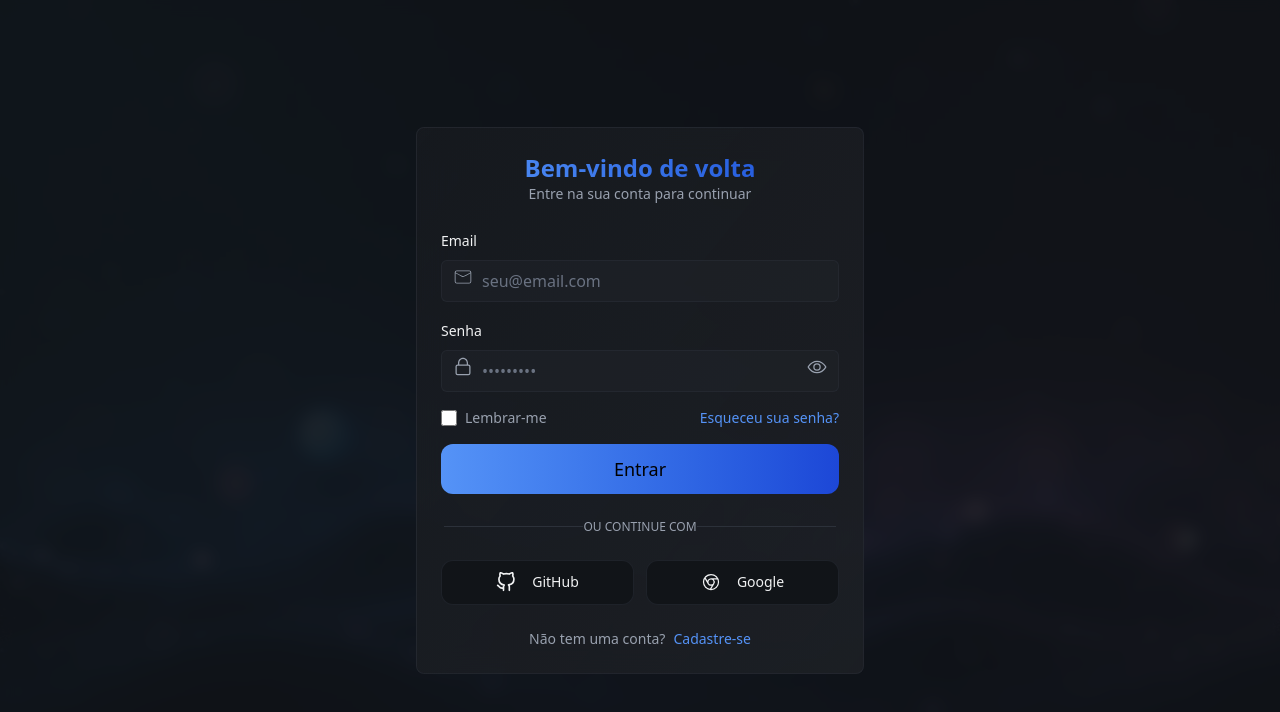
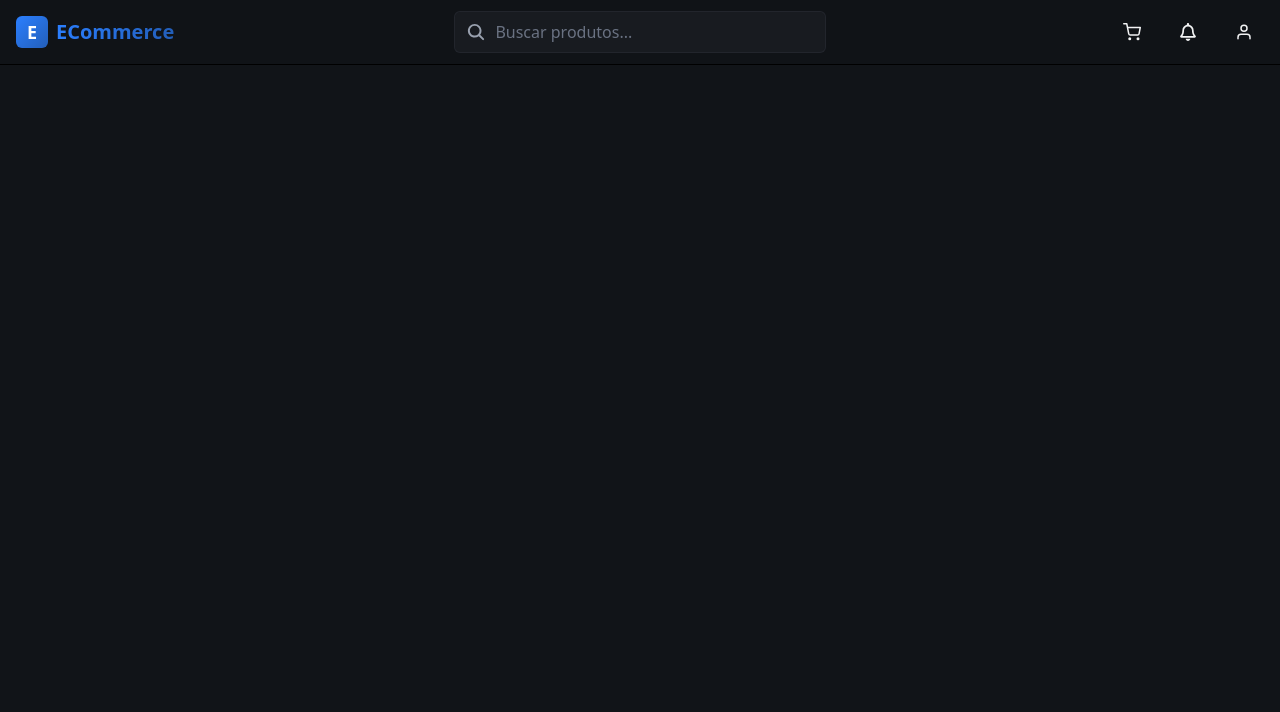
Before and after one commit to fbmcarmo/e-commerce, a Next.js app: page / in a window 1280 px wide. Shown: the top 712 px of the page. Built offline with nearby package versions, Linux system fonts and the light colour scheme.

Commit message:
Header e PageWrapper

```diff
--- a/src/components/CustomButton/index.tsx
+++ b/src/components/CustomButton/index.tsx
@@ -1,8 +1,9 @@
 type CustomButtonProps = {
-    variant?: "primary" | "outline",
-    type?: "button" | "submit" | "reset",
-    className?: string,
-    children: React.ReactNode
+    variant?: "primary" | "outline" | "ghost";
+    type?: "button" | "submit" | "reset";
+    className?: string;
+    children: React.ReactNode;
+    width?: string;
 };
 
 export default function CustomButton({
@@ -10,10 +11,11 @@ export default function CustomButton({
     type = "button",
     className,
     children,
+    width = "w-full"
 }: CustomButtonProps){
 
     function getStyles(){
-        switch(variant){
+        switch (variant){
             case "primary":
                 return `bg-gradient-to-r from-[#5593f7] to-[#1d4fd7] hover:shadow-xl
                         hover:shadow-[#4896ff26] transition-all duration-300 ease-in-out
@@ -22,6 +24,8 @@ export default function CustomButton({
                 return `border border-[#2c313a]/50 rounded-xl
                         bg-[#111418] h-[45px] text-[#F1F2F3] flex items-center
                         justify-center gap-4 transition-all duration-300 ease-in-out cursor-pointer`
+            case "ghost":
+                return `bg-transparent text-[#F1F2F3] flex items-center justify-center`
             default:
                 return ""
         }
@@ -30,7 +34,7 @@ export default function CustomButton({
     return (
         <button
             type={type}
-            className={`w-full rounded-lg text-lg font-medium ${getStyles()} ${className}`}
+            className={`${width} rounded-lg text-lg font-medium ${getStyles()} ${className}`}
         >
             {children}
         </button>
--- a/src/components/CustomInput/index.tsx
+++ b/src/components/CustomInput/index.tsx
@@ -2,7 +2,7 @@ import { useState } from "react";
 import { IoEyeOffOutline, IoEyeOutline } from "react-icons/io5";
 
 interface CustomInputProps {
-    label: string;
+    label?: string;
     icon?: React.ReactNode;
     type: "text" | "email" | "password";
     placeholder?: string;
@@ -18,10 +18,12 @@ export default function CustomInput({ label, icon, type, placeholder, required }
     }
 
   return (
-    <div className="space-y-2">
-        <label htmlFor={type} className="text-sm font-medium text-[#F1F2F3]">
-            {label}
-        </label>
+    <div className="space-y-2 w-full">
+        {label && (
+            <label htmlFor={type} className="text-sm font-medium text-[#F1F2F3]">
+                {label}
+            </label>
+        )}
         <div className="relative">
             {icon && (
                 <div
--- /dev/null
+++ b/src/components/Header/index.tsx
@@ -0,0 +1,56 @@
+import Link from "next/link";
+import CustomInput from "../CustomInput";
+import { IoSearch } from "react-icons/io5";
+import CustomButton from "../CustomButton";
+import { FiShoppingCart, FiUser } from "react-icons/fi";
+import { FaRegBell } from "react-icons/fa";
+
+export default function Header(){
+    return (
+        <header className="sticky top-0 z-50 bg-[#111418]/95
+        backdrop-blur-sm w-full border-b">
+            <div className="w-full flex h-16 items-center justify-between">
+                <div className="w-[33%] pl-4">
+                    <Link href="/" className="flex items-center space-x-2">
+                        <div className="h-8 w-8 rounded-md bg-gradient-to-br from-blue-500 to-blue-500/70 flex items-center justify-center">
+                            <span className="text-white font-bold text-lg">E</span>
+                        </div>
+                        <span className="text-xl font-bold bg-gradient-to-r from-blue-500 to-blue-500/70 bg-clip-text text-transparent">
+                            ECommerce
+                        </span>
+                    </Link>
+                </div>
+                <div className="w-[33%] hidden md:flex flex-1 px-8 justify-center">
+                    <CustomInput
+                        type="text"
+                        placeholder="Buscar produtos..."
+                        icon={<IoSearch />}
+                    />
+                </div>
+                <div className="w-[33%] flex items-center space-x-4 justify-end pr-4">
+                    <CustomButton
+                        variant="ghost"
+                        width="w-10"
+                        className="h-10 rounded-full hover:bg-[#5593f7] hover:text-[#111418]"
+                    >
+                        <FiShoppingCart />
+                    </CustomButton>
+                    <CustomButton
+                        variant="ghost"
+                        width="w-10"
+                        className="h-10 rounded-full hover:bg-[#5593f7] hover:text-[#111418]"
+                    >
+                        <FaRegBell />
+                    </CustomButton>
+                    <CustomButton
+                        variant="ghost"
+                        width="w-10"
+                        className="h-10 rounded-full hover:bg-[#5593f7] hover:text-[#111418]"
+                    >
+                        <FiUser />
+                    </CustomButton>
+                </div>
+            </div>
+        </header>
+    )
+}
--- /dev/null
+++ b/src/components/PageWrapper/index.tsx
@@ -0,0 +1,13 @@
+import Header from "../Header";
+
+interface PageWrapperProps {
+    showHeader ?: boolean;
+}
+
+export default function PageWrapper({ showHeader = true }: PageWrapperProps) {
+  return (
+    <div className="min-h-screen bg-[#111418]">
+        {showHeader && <Header />}
+    </div>
+  )
+}
--- a/src/components/RegisterForm/index.tsx
+++ b/src/components/RegisterForm/index.tsx
@@ -84,7 +84,7 @@ export default function RegisterForm(){
                     <div className="text-center mt-6 flex items-center justify-center gap-2">
                         <p className="text-sm text-gray-400">Já tem uma conta?</p>
                         <Link
-                            href="/"
+                            href="/login"
                             className="text-sm text-[#5593f7] hover:text-[#5593f7]/80
                              transition-colors"
                         >
--- a/src/pages/index.tsx
+++ b/src/pages/index.tsx
@@ -1,23 +1,9 @@
-import LoginForm from "@/components/LoginForm"
-import imageBg from "../../public/login-bg.jpg"
+import PageWrapper from "@/components/PageWrapper";
 
 export default function Home(){
   return (
-    <div
-      className="min-h-screen flex items-center
-      justify-center relative overflow-hidden"
-      style={{
-        backgroundImage: `url(${imageBg.src})`,
-        backgroundSize: "cover",
-        backgroundPosition: "center",
-        backgroundRepeat: "no-repeat"
-      }}
-      >
-        <div className="absolute inset-0 bg-[#111418]/90 backdrop-blur-sm"></div>
+    <PageWrapper showHeader={true}>
 
-        <div className="relative z-10 w-full px-4">
-          <LoginForm />
-        </div>
-    </div>
+    </PageWrapper>
   )
 }
--- /dev/null
+++ b/src/pages/login/index.tsx
@@ -0,0 +1,23 @@
+import LoginForm from "@/components/LoginForm"
+import imageBg from "../../../public/login-bg.jpg"
+
+export default function Login(){
+  return (
+    <div
+      className="min-h-screen flex items-center
+      justify-center relative overflow-hidden"
+      style={{
+        backgroundImage: `url(${imageBg.src})`,
+        backgroundSize: "cover",
+        backgroundPosition: "center",
+        backgroundRepeat: "no-repeat"
+      }}
+      >
+        <div className="absolute inset-0 bg-[#111418]/90 backdrop-blur-sm"></div>
+
+        <div className="relative z-10 w-full px-4">
+          <LoginForm />
+        </div>
+    </div>
+  )
+}
```
